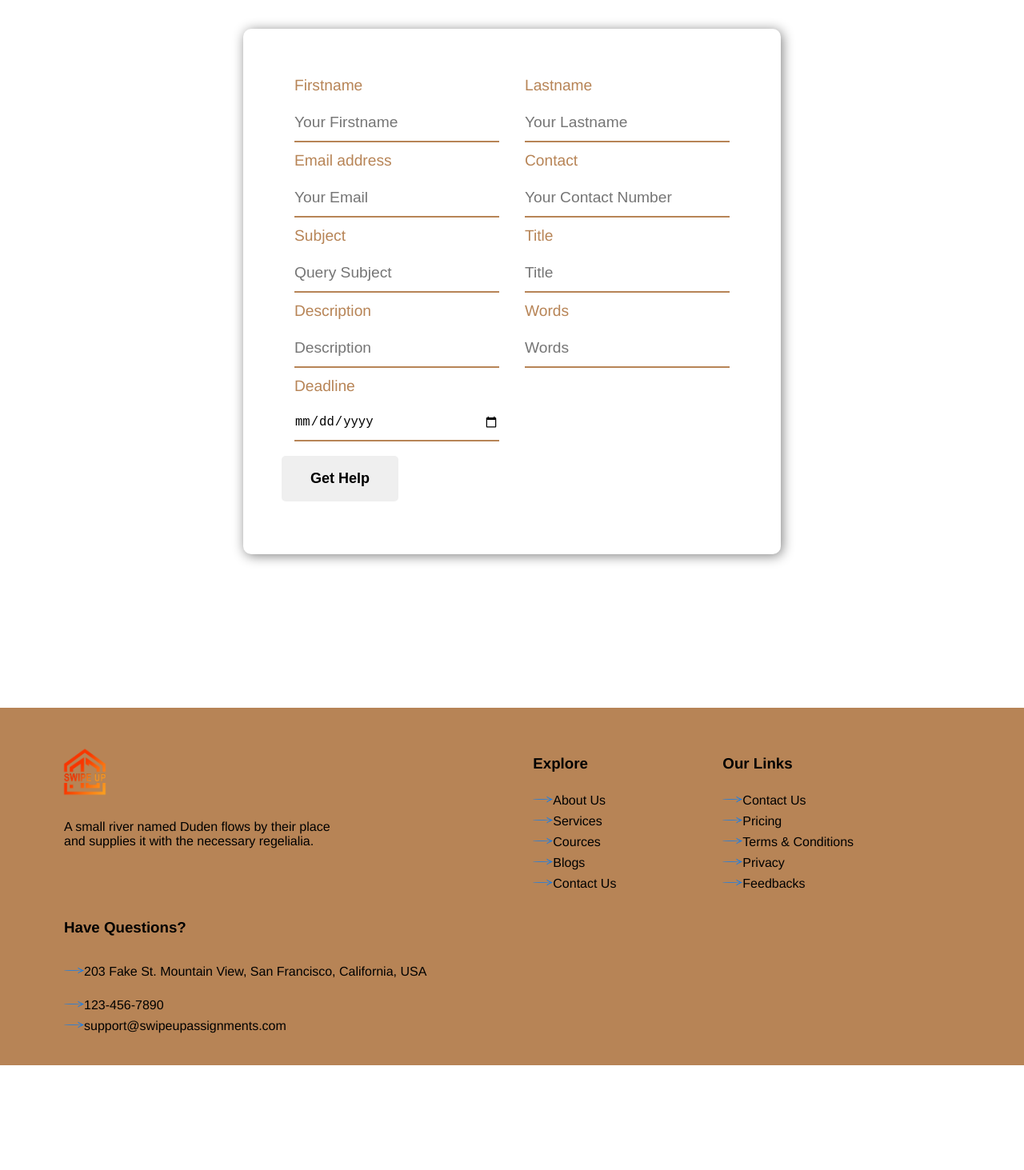
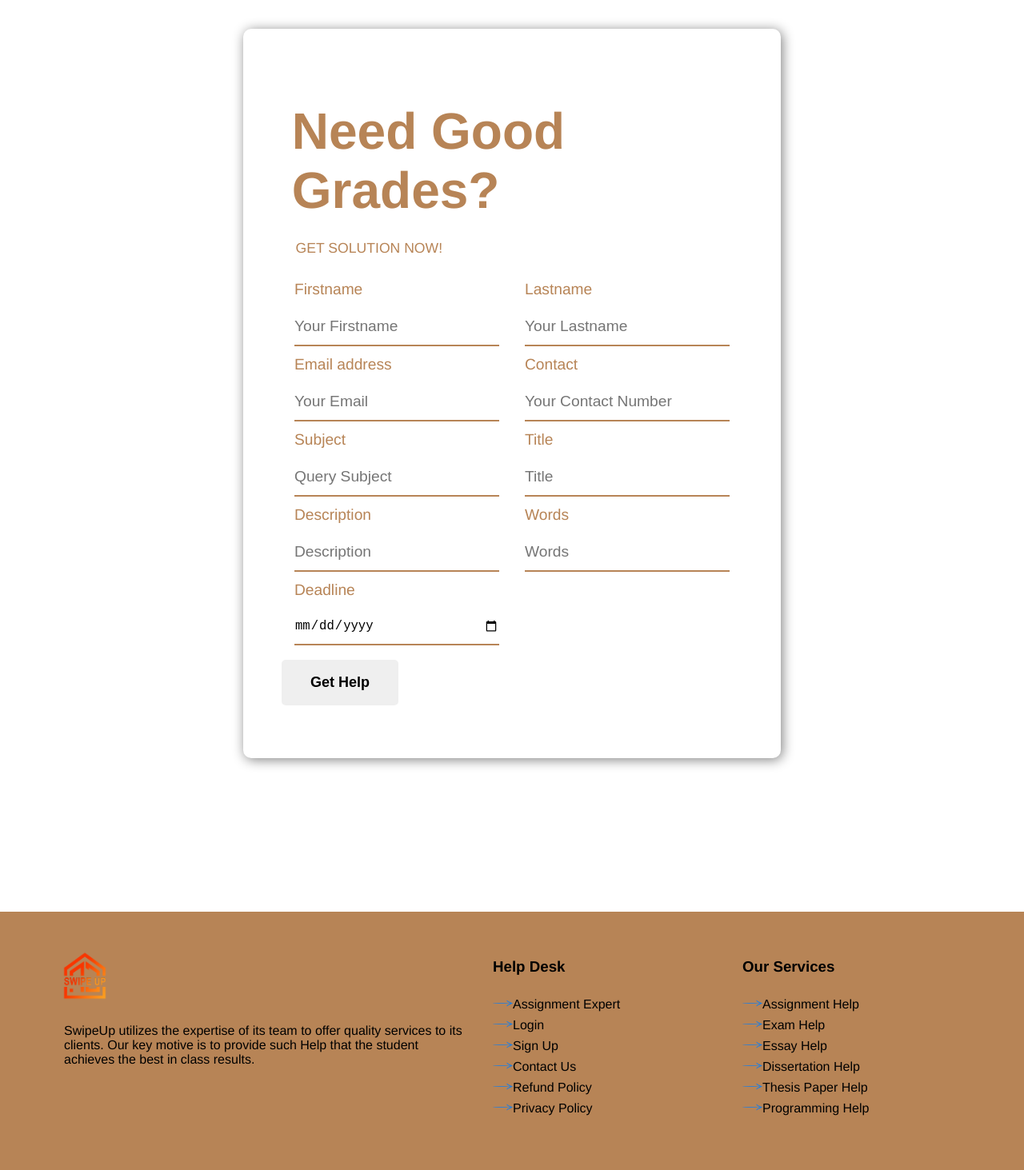
Before and after one commit to mohitjangir17/sua-australia-next, a Next.js app: page /assignment-query in a window 1280 px wide. Shown: the part 620-2083 px from the top of the page at 80% size. Before the commit the page ends 1952 px from the top, so only its background shows below. Built offline with nearby package versions, Linux system fonts and the light colour scheme.

Commit message:
Navbarfix and ContentChange

```diff
--- a/components/Blogs.jsx
+++ b/components/Blogs.jsx
@@ -3,7 +3,6 @@ import codingguy from "../public/resources/coding-g03bcc4bcb_1280.jpg";
 import { Link } from "react-router-dom";
 import { useState, useEffect } from "react";
 import axios from "axios";
-import { Router } from "next/router";
 
 function Blogs() {
   useEffect(() => {
--- a/components/layout/Footer.jsx
+++ b/components/layout/Footer.jsx
@@ -21,9 +21,11 @@ function Footer() {
             alt="logo"
           />
         </Link>
+        {/* <h3>About</h3> */}
         <p>
-          A small river named Duden flows by their place <br />
-          and supplies it with the necessary regelialia.
+          SwipeUp utilizes the expertise of its team to offer quality services
+          to its clients. Our key motive is to provide such Help that the
+          student achieves the best in class results.
         </p>
 
         <div className={styles.footerSocialIcons}>
@@ -39,43 +41,26 @@ function Footer() {
         </div>
       </div>
       <div className={styles.footerColumns}>
-        <h3>Explore</h3>
+        <h3>Help Desk</h3>
         <div className={styles.exploreLinks}>
           <Link href="#">
             <span>
               <Image width={25} src={arrow} alt="" />
             </span>
-            About Us
+            Assignment Expert
           </Link>
           <Link href="#">
             <span>
               <Image width={25} src={arrow} alt="" />
             </span>
-            Services
+            Login
           </Link>
           <Link href="#">
             <span>
               <Image width={25} src={arrow} alt="" />
             </span>
-            Cources
+            Sign Up
           </Link>
-          <Link href="#">
-            <span>
-              <Image width={25} src={arrow} alt="" />
-            </span>
-            Blogs
-          </Link>
-          <Link href="#">
-            <span>
-              <Image width={25} src={arrow} alt="" />
-            </span>
-            Contact Us
-          </Link>
-        </div>
-      </div>
-      <div className={styles.footerColumns}>
-        <h3>Our Links</h3>
-        <div className={styles.linksCol}>
           <Link href="#">
             <span>
               <Image width={25} src={arrow} alt="" />
@@ -86,43 +71,72 @@ function Footer() {
             <span>
               <Image width={25} src={arrow} alt="" />
             </span>
-            Pricing
+            Refund Policy
           </Link>
           <Link href="#">
             <span>
               <Image width={25} src={arrow} alt="" />
             </span>
-            Terms & Conditions
+            Privacy Policy
+          </Link>
+        </div>
+      </div>
+      <div className={styles.footerColumns}>
+        <h3>Our Services</h3>
+        <div className={styles.linksCol}>
+          <Link href="#">
+            <span>
+              <Image width={25} src={arrow} alt="" />
+            </span>
+            Assignment Help
           </Link>
           <Link href="#">
             <span>
               <Image width={25} src={arrow} alt="" />
             </span>
-            Privacy
+            Exam Help
           </Link>
           <Link href="#">
             <span>
               <Image width={25} src={arrow} alt="" />
             </span>
-            Feedbacks
+            Essay Help
+          </Link>
+          <Link href="#">
+            <span>
+              <Image width={25} src={arrow} alt="" />
+            </span>
+            Dissertation Help
+          </Link>
+          <Link href="#">
+            <span>
+              <Image width={25} src={arrow} alt="" />
+            </span>
+            Thesis Paper Help
+          </Link>
+          <Link href="#">
+            <span>
+              <Image width={25} src={arrow} alt="" />
+            </span>
+            Programming Help
           </Link>
         </div>
       </div>
       <div className={styles.footerColumns}>
-        <h3>Have Questions?</h3>
+        <h3>Get In Touch</h3>
         <div className={styles.questionsCol}>
           <p>
             {" "}
             <span>
               <Image width={25} src={arrow} alt="" />
             </span>
-            203 Fake St. Mountain View, San Francisco, California, USA
+            Jaipur, Rajasthan, India
           </p>
-          <a href="tel:123-456-7890">
+          <a href="tel:+91 93515 83366">
             <span>
               <Image width={25} src={arrow} alt="" />
             </span>
-            123-456-7890
+            +91 935-158-3366
           </a>
           <a href="mailto: support@swipeupassignments.com">
             <span>
--- a/components/layout/Footer.module.css
+++ b/components/layout/Footer.module.css
@@ -92,7 +92,8 @@
   .Footer {
     padding: 2em;
     display: grid;
-    grid-template-columns: auto auto auto;
+    grid-template-columns: 45% 25% 25%;
+    gap: 2em;
   }
 }
 
@@ -100,7 +101,8 @@
   .Footer {
     padding: 2em 5em;
     display: grid;
-    grid-template-columns: auto auto auto;
+    grid-template-columns: 45% 25% 25%;
+    gap: 2em;
   }
 
   .footer-social-icons>a>img {
@@ -113,7 +115,8 @@
     padding: 2em 10em;
     max-width: 100%;
     display: grid;
-    grid-template-columns: auto auto auto auto;
+    grid-template-columns: 25% 20% 20% 25%;
+    gap: 2em;
   }
 
   .footerColumns {
--- a/pages/assignment-query.tsx
+++ b/pages/assignment-query.tsx
@@ -4,6 +4,7 @@ import HeaderOtherPages from "../components/HeaderOtherPages";
 import HeadImage from "../public/resources/mainBanner.jpg";
 import styles from "../styles/AssignmentQuery.module.css";
 import homestyles from "../styles/Home.module.css";
+
 export default function AssignmentQuery() {
   const [firstName, setFirstName] = useState("");
   const [lastName, setLastName] = useState("");
@@ -14,6 +15,18 @@ export default function AssignmentQuery() {
   const [description, setDescription] = useState("");
   const [words, setWords] = useState("");
   const [deadline, setDeadline] = useState("");
+
+  // const formInitial = useState({
+  //   firstName: "",
+  //   lastName: "",
+  //   email: "",
+  //   subject: "",
+  //   contact: "",
+  //   title: "",
+  //   description: "",
+  //   words: "",
+  //   deadline: "",
+  // });
   return (
     <>
       <Head>
@@ -25,6 +38,8 @@ export default function AssignmentQuery() {
       <main className={homestyles.mainContainer}>
         <div className={styles.Upload}>
           <form action="" method="post">
+            <h1 className={styles.goodGrades}>Need Good Grades?</h1>
+            <p className={styles.goodGradesP}>GET SOLUTION NOW!</p>
             <div className={styles.splitFields}>
               {" "}
               <div>
--- a/styles/AssignmentQuery.module.css
+++ b/styles/AssignmentQuery.module.css
@@ -1,6 +1,19 @@
 /* body {
     box-sizing: border-box;
 } */
+.goodGrades {
+    color: #b78456;
+    font-size: 3rem;
+    max-width: 400px;
+}
+
+.goodGradesP {
+    color: #b78456;
+    display: block;
+    font-size: 1.1rem;
+    font-weight: 500;
+    margin-top: -1em;
+}
 
 .Upload {
     background-color: white;
@@ -71,6 +84,16 @@
 }
 
 @media only screen and (min-width: 768px) {
+    .goodGrades {
+        font-size: 4rem;
+        margin-left: .2em;
+    }
+
+    .goodGradesP {
+        margin-left: 1em;
+
+    }
+
     .Upload {
         padding: 8em 0;
     }
--- a/styles/Home.module.css
+++ b/styles/Home.module.css
@@ -113,6 +113,20 @@
 }
 
 /* -----------------Upload Form---------------- */
+.goodGrades {
+  color: #b78456;
+  font-size: 3rem;
+  max-width: 400px;
+}
+
+.goodGradesP {
+  color: #b78456;
+  display: block;
+  font-size: 1.1rem;
+  font-weight: 500;
+  margin-top: -1em;
+}
+
 .UploadForm {
   box-sizing: border-box;
 }
@@ -432,6 +446,7 @@ section.courseItemContainer:focus {
 .FeatureList>div {
   border-left: #b78456 3px solid;
   padding-left: 0.4em;
+  text-align: left;
 }
 
 .FeatureList>img {
@@ -636,10 +651,10 @@ section.courseItemContainer:focus {
   /* -----------------Upload Form---------------- */
   .UploadForm {
     position: absolute;
-    top: 22em;
+    top: 15em;
     right: 1em;
 
-    width: 35vw;
+    width: 45vw;
     padding: 0;
     margin: 0;
     background-color: none;
@@ -709,11 +724,9 @@ section.courseItemContainer:focus {
 
   .Herotext>h1 {
     font-weight: 700;
-
-    /* font-size: 3.7em; */
     line-height: 1.2;
     margin-bottom: 1em;
-    width: 50%;
+    width: 45%;
   }
 
   .Herotext>p {
@@ -723,7 +736,7 @@ section.courseItemContainer:focus {
     display: block;
     letter-spacing: 2px;
     font-family: inherit;
-    width: 50%;
+    width: 45%;
   }
 
   .social-logos {
@@ -745,10 +758,10 @@ section.courseItemContainer:focus {
 
   /* -----------------UploadForm---------------- */
   .UploadForm {
-    top: 22em;
+    top: 15em;
     right: 5em;
 
-    width: 30vw;
+    width: 40vw;
     padding: 0;
     margin: 0;
     background-color: none;
@@ -861,7 +874,7 @@ section.courseItemContainer:focus {
     font-weight: 800;
     color: #fff;
     font-size: 3.7rem;
-    width: 55%;
+    width: 45%;
   }
 
   .Herotext>p {
@@ -869,15 +882,15 @@ section.courseItemContainer:focus {
     color: rgba(255, 255, 255, 0.7);
     font-size: 14px;
     letter-spacing: 2px;
-    width: 55%;
+    width: 45%;
   }
 
   /* ---------------UploadForm------------------------ */
   .UploadForm {
-    top: 22em;
-    right: 11em;
+    top: 15em;
+    right: 6em;
 
-    width: 25vw;
+    width: 35vw;
     padding: 0;
     margin: 0;
     background-color: none;
```
Also changed, not shown: clientReviewsData/data.js (added, +31 -0 lines), pages/index.tsx (+27 -52 lines), 1 other file (tests, documents, lock files or other folders).
